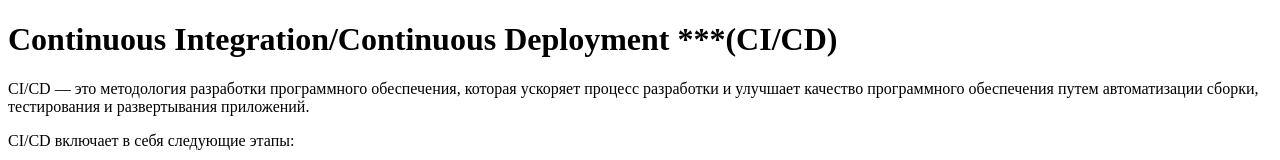
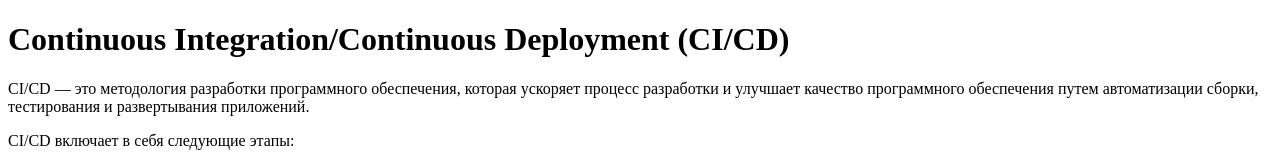
Before and after one commit to Roshockek/Course, a website: page cicd.html in a window 1280 px wide. Shown: the top 160 px of the page. Drawn offline with Linux system fonts and the light colour scheme.

Commit message:
Update cicd.html

```diff
--- a/cicd.html
+++ b/cicd.html
@@ -6,7 +6,7 @@
   <title>CI/CD</title>
 </head>
 <body>
-  <h1>Continuous Integration/Continuous Deployment ***(CI/CD)</h1>
+  <h1>Continuous Integration/Continuous Deployment (CI/CD)</h1>
   <p>CI/CD — это методология разработки программного обеспечения, которая ускоряет процесс разработки и улучшает качество программного обеспечения путем автоматизации сборки, тестирования и развертывания приложений.</p>
   <p>CI/CD включает в себя следующие этапы:</p>
   <ul>
```
